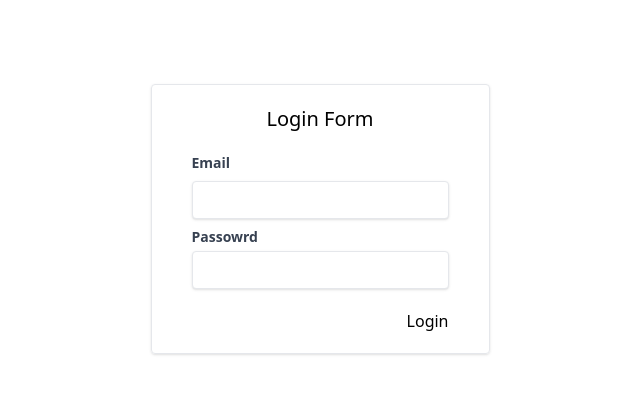
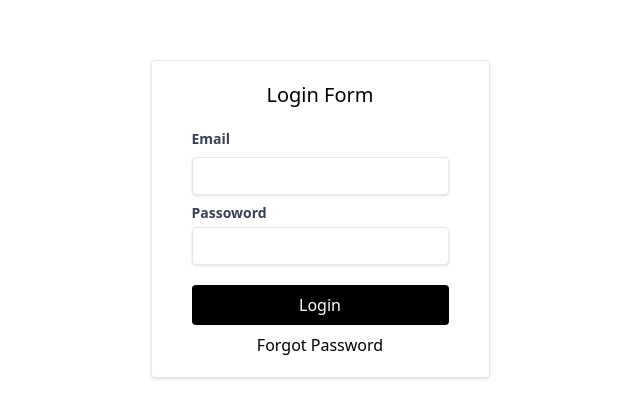
Before and after one commit to FadelYang/wir_chat, a React (Vite) app: page /login in a window 1280 px wide. Shown: the part 181-598 px from the top of the page, without its empty margins (320-960 px from the left). Built offline with nearby package versions, Linux system fonts and the light colour scheme; no server answers; the database is empty.

Commit message:
feat: add forget password page

```diff
--- a/src/App.jsx
+++ b/src/App.jsx
@@ -12,6 +12,7 @@ import { AdminGuard } from "./utils/AdminGuard";
 import { useContext } from "react";
 import { AuthContext } from "./context/AuthContext";
 import NotFound from "./components/pages/NotFound";
+import ForgotPassword from './components/pages/ForgotPassword';
 
 function App() {
   const { user } = useContext(AuthContext);
@@ -32,6 +33,7 @@ function App() {
         }
       />
       <Route path="/login" element={<Login />} />
+      <Route path="/forgot-password" element={<ForgotPassword />} />
       <Route
         path="/dashboard/languages"
         element={
--- /dev/null
+++ b/src/components/pages/ForgotPassword.jsx
@@ -0,0 +1,62 @@
+import { useState } from 'react';
+import { Link } from 'react-router-dom';
+
+const ForgotPassword = () => {
+  const [email, setEmail] = useState("");
+  const [isLoading, setIsLoading] = useState(false)
+
+  const onForgetPassword = () => {
+
+  }
+
+  return (
+    <>
+      <div className="flex h-screen justify-center items-center">
+        <form
+          className="flex flex-col gap-5 border rounded py-5 px-10 shadow max-w-[356px]"
+          onSubmit={onForgetPassword}
+        >
+          <div className="text-center text-xl font-medium">Recovery password form</div>
+          <div className="flex flex-col gap-2">
+            <label
+              className="block text-sm font-bold text-gray-700"
+              htmlFor="email"
+            >
+              Email
+            </label>
+            <input
+              className="w-full px-3 py-2 leading-tight text-gray-700 border rounded shadow appearance-none focus:outline-none focus:shadow-outline"
+              id="email"
+              name="email"
+              type="email"
+              value={email}
+              onChange={(e) => setEmail(e.target.value)}
+              required
+            />
+            <p className='text-xs text-gray-500'>Make sure you type right email, we will send recovery password link to your email</p>
+
+          </div>
+          <div className="flex flex-col gap-2">
+            <button
+              type="submit"
+              className={`px-4 py-2 bg-black hover:bg-gray-800 text-white rounded ${
+                isLoading ? "bg-gray-800" : ""
+              } `}
+            >
+              {isLoading ? "Send email..." : "Send email"}
+            </button>
+            <Link
+              to={"/login"}
+              className="text-center text-black hover:text-gray-800"
+              href="#"
+            >
+              Already know the password
+            </Link>
+          </div>
+        </form>
+      </div>
+    </>
+  );
+};
+
+export default ForgotPassword;
--- a/src/components/pages/Login.jsx
+++ b/src/components/pages/Login.jsx
@@ -1,7 +1,7 @@
 import React, { useState } from "react";
 import { auth, db } from "../../firebase/firebase";
 import { signInWithEmailAndPassword } from "firebase/auth";
-import { useNavigate } from "react-router-dom";
+import { Link, useNavigate } from "react-router-dom";
 import { doc, getDoc } from "firebase/firestore";
 import { useAuth } from "../../context/AuthContext";
 
@@ -11,11 +11,13 @@ const Login = () => {
   const [password, setPassword] = useState("");
   const [error, setError] = useState(false);
   const [errorMessage, setErrorMessage] = useState("");
+  const [isLoading, setIsLoading] = useState(false);
   const { user, setUser } = useAuth();
 
   const onLogin = async (e) => {
     e.preventDefault();
     try {
+      setIsLoading(true);
       const userCredential = await signInWithEmailAndPassword(
         auth,
         email,
@@ -33,10 +35,11 @@ const Login = () => {
         navigate("/dashboard");
         setError(false);
         setUser({ ...user, role: userDocSnapData.role });
-        console.log({user});
+        console.log({ user });
       } else {
         throw new Error("User data not found in Firestore");
       }
+      setIsLoading(false);
     } catch (error) {
       console.log({ error });
       const errorMessage = error.message;
@@ -48,6 +51,7 @@ const Login = () => {
       } else {
         setErrorMessage("Email atau password salah");
       }
+      setIsLoading(false);
     }
   };
 
@@ -80,7 +84,7 @@ const Login = () => {
                 className="block text-sm font-bold text-gray-700"
                 htmlFor="password"
               >
-                Passowrd
+                Passoword
               </label>
               <input
                 className="w-full px-3 py-2 leading-tight text-gray-700 border rounded shadow appearance-none focus:outline-none focus:shadow-outline"
@@ -98,8 +102,18 @@ const Login = () => {
               )}
             </div>
           </div>
-          <div className="flex justify-end">
-            <button type="submit">Login</button>
+          <div className="flex flex-col gap-2">
+            <button
+              type="submit"
+              className={`px-4 py-2 bg-black hover:bg-gray-800 text-white rounded ${
+                isLoading ? "bg-gray-800" : ""
+              } `}
+            >
+              {isLoading ? "Login..." : "Login"}
+            </button>
+            <Link to={"/forgot-password"} className="text-center text-black hover:text-gray-800" href="#">
+              Forgot Password
+            </Link>
           </div>
         </form>
       </div>
```
